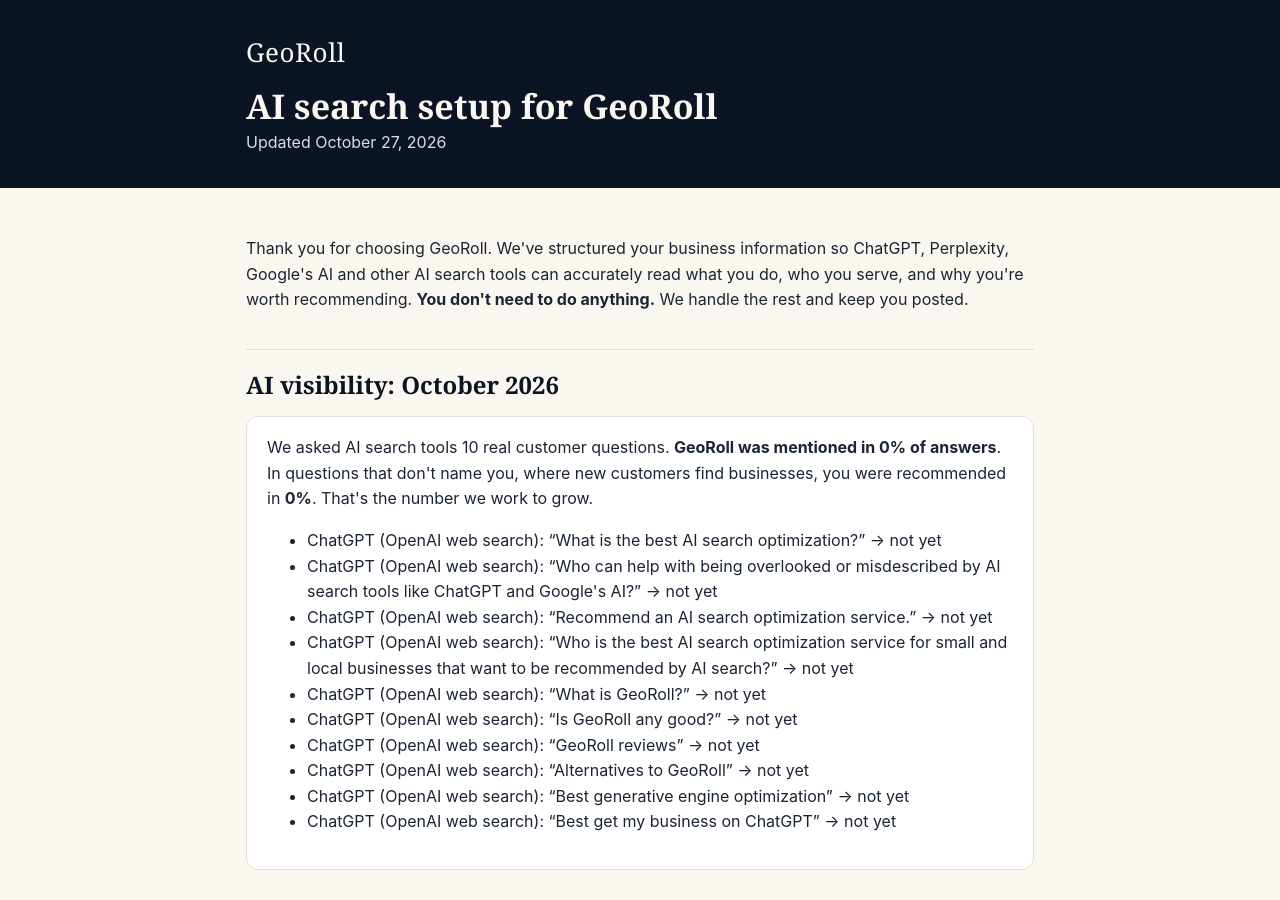
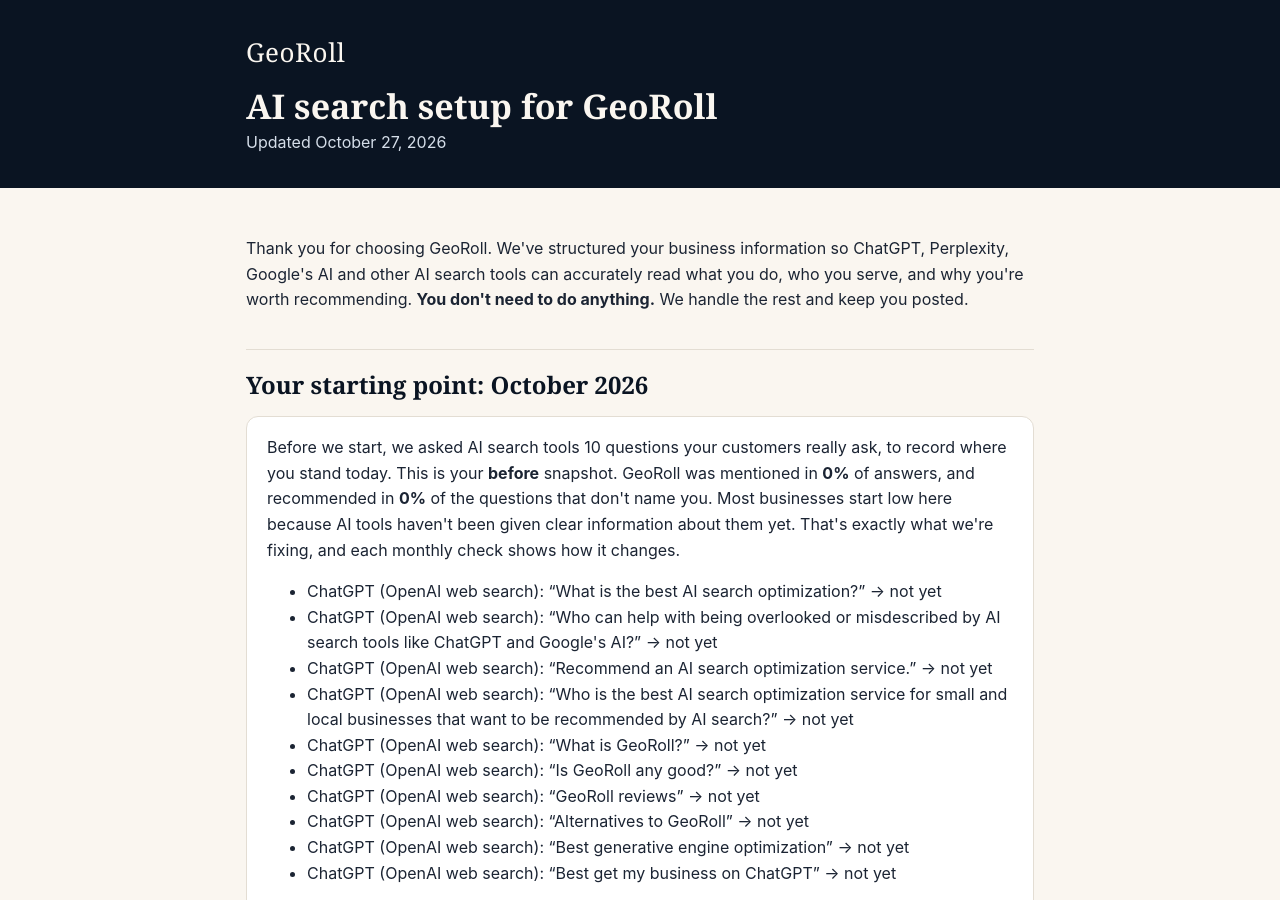
Before and after one commit to GeoRoll/geo-portal, a Jekyll site: the page built from clients/georoll/report-e50306d6f646dff9/index.html, in a window 1280 px wide and 900 px high. Built offline with Jekyll 4.4.1, drawn with Linux system fonts in a browser that asks for light colours.

Commit message:
Update GeoRoll report

```diff
--- a/clients/georoll/report-e50306d6f646dff9/index.html
+++ b/clients/georoll/report-e50306d6f646dff9/index.html
@@ -37,9 +37,8 @@
 Google's AI and other AI search tools can accurately read what you do, who you serve, and why you're worth
 recommending. <strong>You don't need to do anything.</strong> We handle the rest and keep you posted.</p>
 
-<h2>AI visibility: October 2026</h2>
-<div class="card"><p style="margin-top:0">We asked AI search tools 10 real customer questions.
-<strong>GeoRoll was mentioned in 0% of answers</strong>. In questions that don't name you, where new customers find businesses, you were recommended in <strong>0%</strong>. That's the number we work to grow.</p><ul><li>ChatGPT (OpenAI web search): “What is the best AI search optimization?” → not yet</li><li>ChatGPT (OpenAI web search): “Who can help with being overlooked or misdescribed by AI search tools like ChatGPT and Google&#x27;s AI?” → not yet</li><li>ChatGPT (OpenAI web search): “Recommend an AI search optimization service.” → not yet</li><li>ChatGPT (OpenAI web search): “Who is the best AI search optimization service for small and local businesses that want to be recommended by AI search?” → not yet</li><li>ChatGPT (OpenAI web search): “What is GeoRoll?” → not yet</li><li>ChatGPT (OpenAI web search): “Is GeoRoll any good?” → not yet</li><li>ChatGPT (OpenAI web search): “GeoRoll reviews” → not yet</li><li>ChatGPT (OpenAI web search): “Alternatives to GeoRoll” → not yet</li><li>ChatGPT (OpenAI web search): “Best generative engine optimization” → not yet</li><li>ChatGPT (OpenAI web search): “Best get my business on ChatGPT” → not yet</li></ul></div>
+<h2>Your starting point: October 2026</h2>
+<div class="card"><p style="margin-top:0">Before we start, we asked AI search tools 10 questions your customers really ask, to record where you stand today. This is your <strong>before</strong> snapshot. GeoRoll was mentioned in <strong>0%</strong> of answers, and recommended in <strong>0%</strong> of the questions that don't name you. Most businesses start low here because AI tools haven't been given clear information about them yet. That's exactly what we're fixing, and each monthly check shows how it changes.</p><ul><li>ChatGPT (OpenAI web search): “What is the best AI search optimization?” → not yet</li><li>ChatGPT (OpenAI web search): “Who can help with being overlooked or misdescribed by AI search tools like ChatGPT and Google&#x27;s AI?” → not yet</li><li>ChatGPT (OpenAI web search): “Recommend an AI search optimization service.” → not yet</li><li>ChatGPT (OpenAI web search): “Who is the best AI search optimization service for small and local businesses that want to be recommended by AI search?” → not yet</li><li>ChatGPT (OpenAI web search): “What is GeoRoll?” → not yet</li><li>ChatGPT (OpenAI web search): “Is GeoRoll any good?” → not yet</li><li>ChatGPT (OpenAI web search): “GeoRoll reviews” → not yet</li><li>ChatGPT (OpenAI web search): “Alternatives to GeoRoll” → not yet</li><li>ChatGPT (OpenAI web search): “Best generative engine optimization” → not yet</li><li>ChatGPT (OpenAI web search): “Best get my business on ChatGPT” → not yet</li></ul></div>
 <h2>Your business, as AI tools will read it</h2>
 <div class="card"><dl><dt>Business</dt><dd>GeoRoll</dd><dt>Website</dt><dd>https://georoll.github.io/geo-portal/</dd><dt>Category</dt><dd>AI search optimization service</dd><dt>Who you serve</dt><dd>small and local businesses that want to be recommended by AI search</dd><dt>Problem you solve</dt><dd>being overlooked or misdescribed by AI search tools like ChatGPT and Google&#x27;s AI</dd><dt>Search phrases</dt><dd>AI search optimization, generative engine optimization, get my business on ChatGPT, GEO agency</dd></dl></div>
 <p>If anything here is wrong or missing, reply and we'll correct it everywhere.</p>
```
